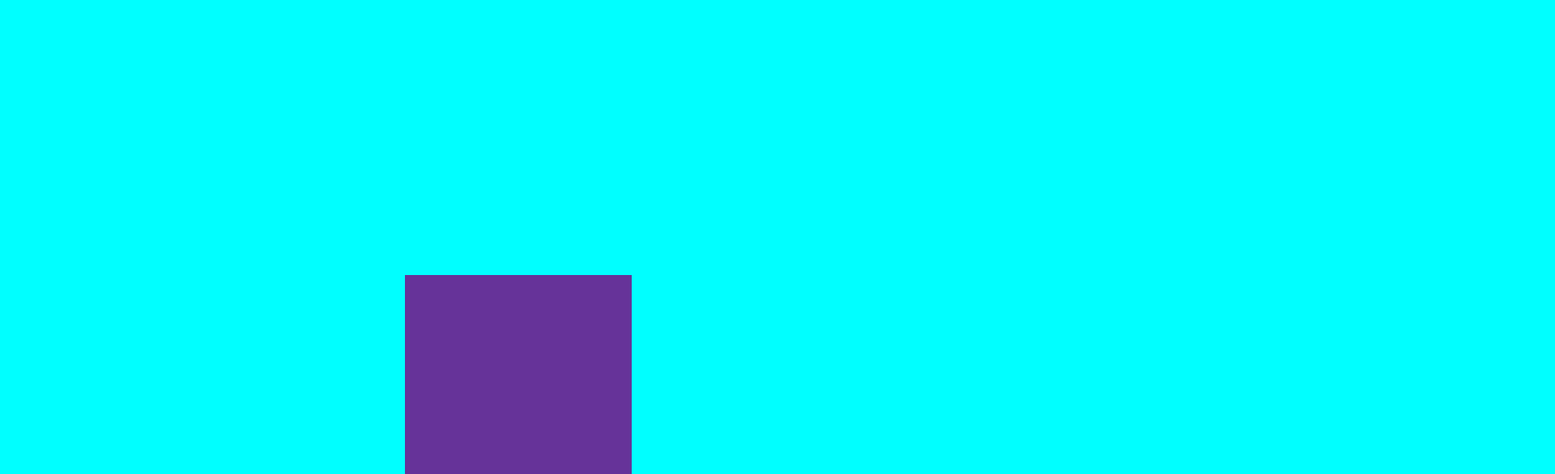
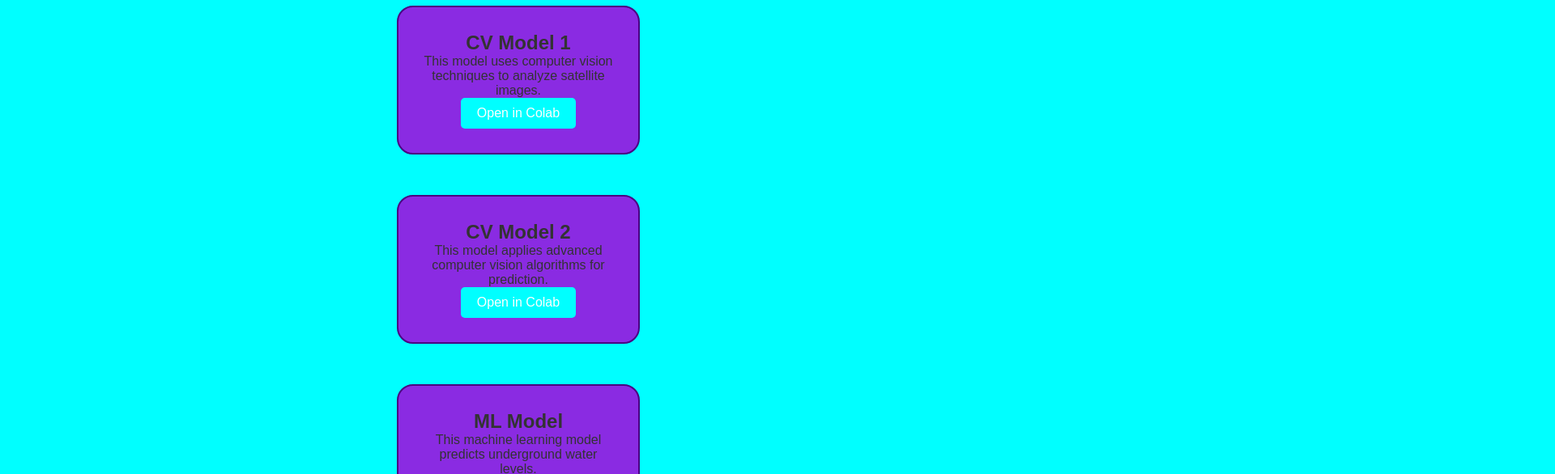
Before and after one commit to AmeeMPatel/Underground-Water-Prediction-, a plain HTML site: page index.html in a window 1280 px wide. Shown: the part 160-746 px from the top of the page at 81% size, 1920 px wide, since content can reach past the window. Drawn offline with Linux system fonts and the light colour scheme.

Commit message:
styles.css

```diff
--- a/styles.css
+++ b/styles.css
@@ -1,7 +1,7 @@
 /* Reset basic styles to ensure consistency */
 * {
-    margin: 100px;
-    padding: 100px;
+    margin: 0;
+    padding: 0;
     box-sizing: border-box;
 }
 
@@ -15,7 +15,7 @@ body {
 /* Header with a FireBrick background and centered content */
 .header {
     text-align: center; /* Centered content */
-    padding: 80px; /* Padding for spacing */
+    padding: 40px; /* Padding for spacing */
     background-color: #663399; /* RebeccaPurple */
     color: white; /* White text */
 }
@@ -25,19 +25,19 @@ body {
     display: flex; /* Flexbox layout */
     flex-direction: column; /* Arrange boxes vertically */
     align-items: center; /* Center-align the boxes */
-    gap: 200px; /* Space between boxes */
-    padding: 100px; /* Padding around the section */
+    gap: 50px; /* Space between boxes */
+    padding: 10px; /* Padding around the section */
 }
 
 /* Box design for each model */
 .model-box {
     background-color: #8A2BE2; /* BlueViolet shade */
     border: 2px solid 	#4B0082; /* Indigo border */
-    padding: 300px; /* Padding within the box */
+    padding: 30px; /* Padding within the box */
     text-align: center; /* Centered text */
-    border-radius: 60px; /* Rounded corners */
-    width: 200%; /* Set a consistent width for each box */
-    max-width: 500px; /* Maximum width to ensure consistency */
+    border-radius: 20px; /* Rounded corners */
+    width: 40%; /* Set a consistent width for each box */
+    max-width: 300px; /* Maximum width to ensure consistency */
     transition: 0.5s; /* Smooth transition on hover */
 }
 
@@ -53,8 +53,8 @@ body {
     text-decoration: none; /* No underlining */
     color: white; /* White text */
     background-color: #00FFFF; /* Cyan shade for buttons */
-    padding: 40px 80px; /* Padding for the button */
-    border-radius: 10px; /* Rounded corners */
+    padding: 10px 20px; /* Padding for the button */
+    border-radius: 5px; /* Rounded corners */
     transition: 0.3s; /* Smooth transition on hover */
 }
 
@@ -65,7 +65,7 @@ body {
 /* Footer with a darker blue gradient */
 .footer {
     text-align: center; /* Centered content */
-    padding: 1000px; /* Padding for spacing */
+    padding: 10px; /* Padding for spacing */
     background-color: #FF00FF; /* Magenta background */
 
 
```
